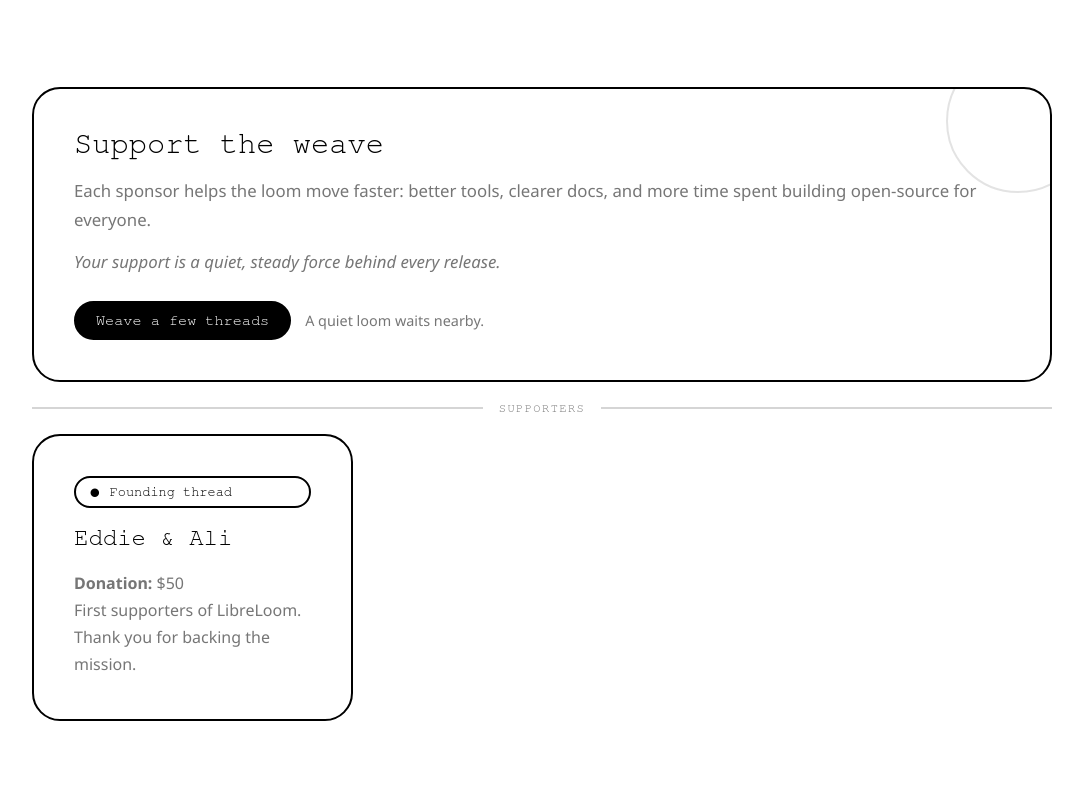
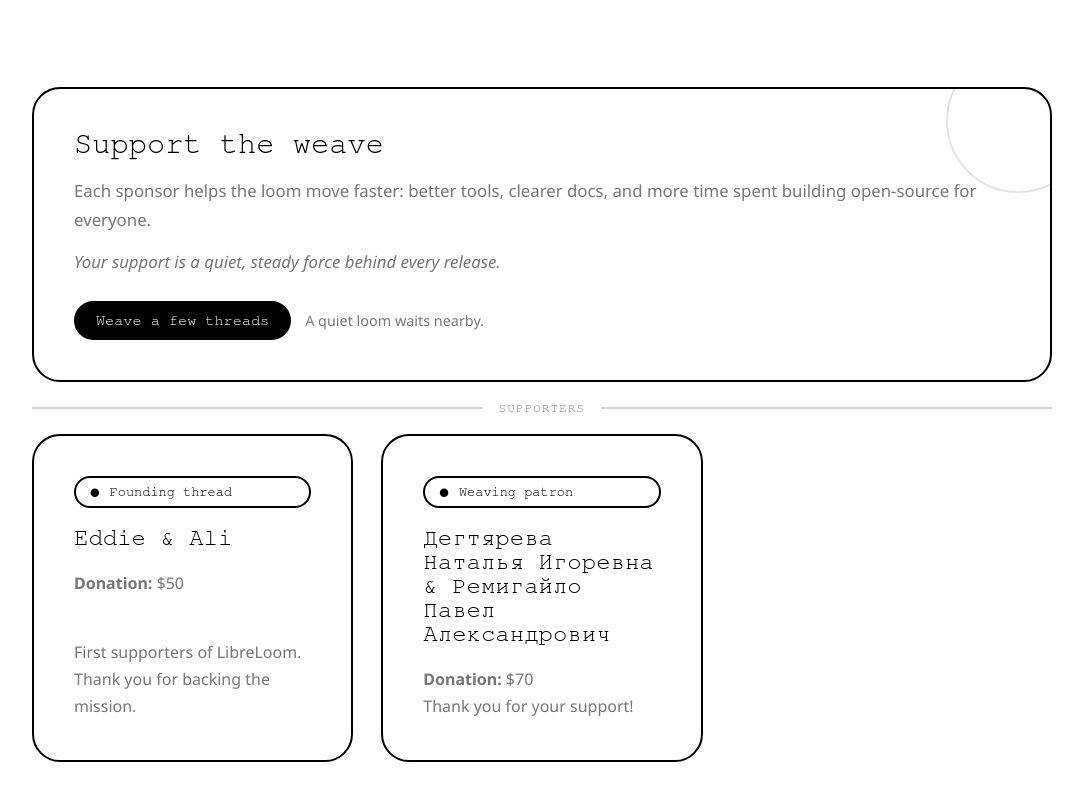
Before and after one commit to LibreLoom/Website, a React (Vite) app in the folder web/: page /sponsors in a window 1280 px wide. Shown: the part 860-1660 px from the top of the page, without its empty margins (98-1181 px from the left). Built offline with nearby package versions, Linux system fonts and the light colour scheme; a web font is replaced by a local one.

Commit message:
Add Дегтярева & Ремигайло as donors (0)

```diff
--- a/web/src/components/Sponsors.jsx
+++ b/web/src/components/Sponsors.jsx
@@ -11,6 +11,12 @@
     amount: "$50",
     badge: "Founding thread",
     note: "First supporters of LibreLoom. Thank you for backing the mission.",
+  },
+  {
+    name: "Дегтярева Наталья Игоревна & Ремигайло Павел Александрович",
+    amount: "$70",
+    badge: "Weaving patron",
+    note: "Thank you for your support!",
   },
 ];
 
```
